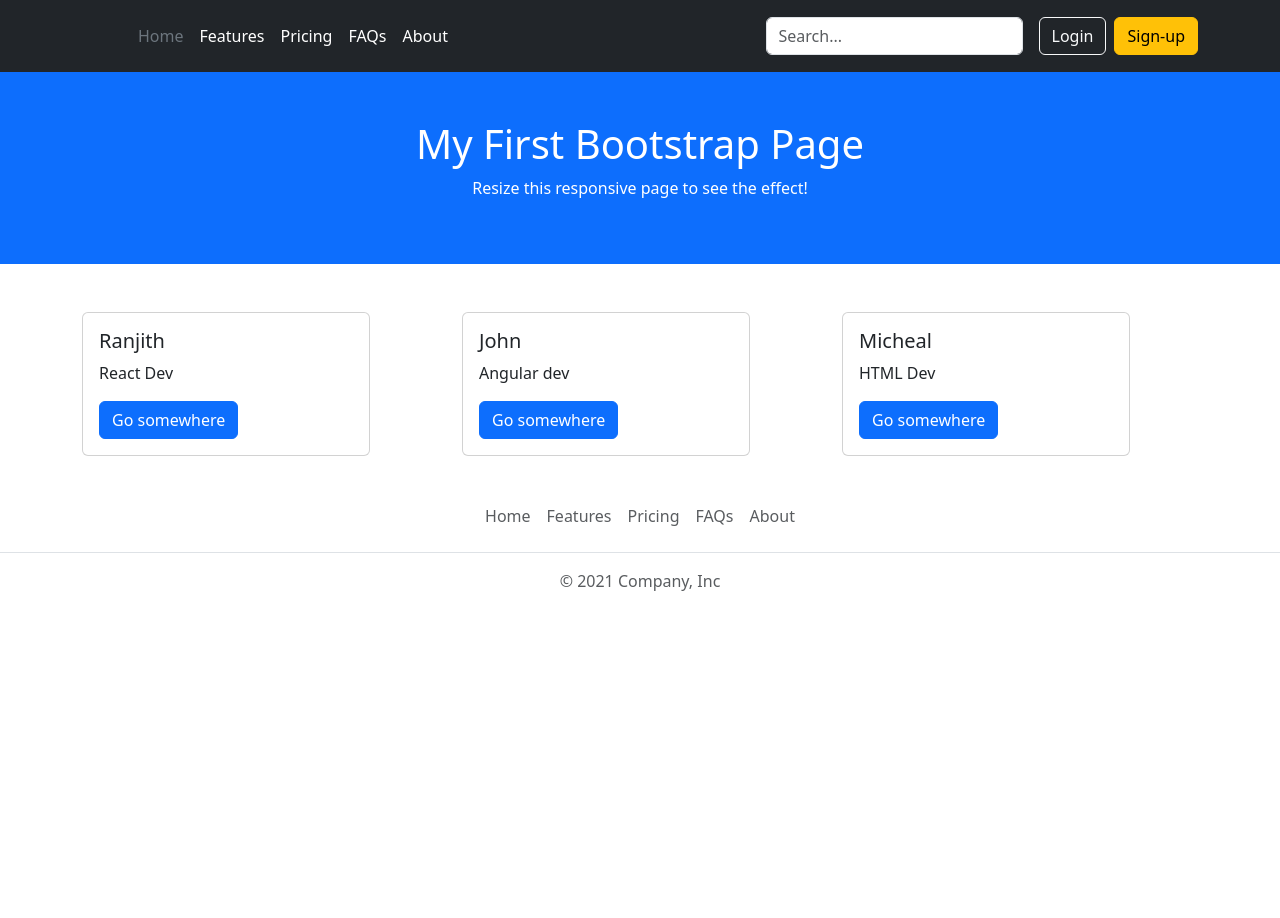
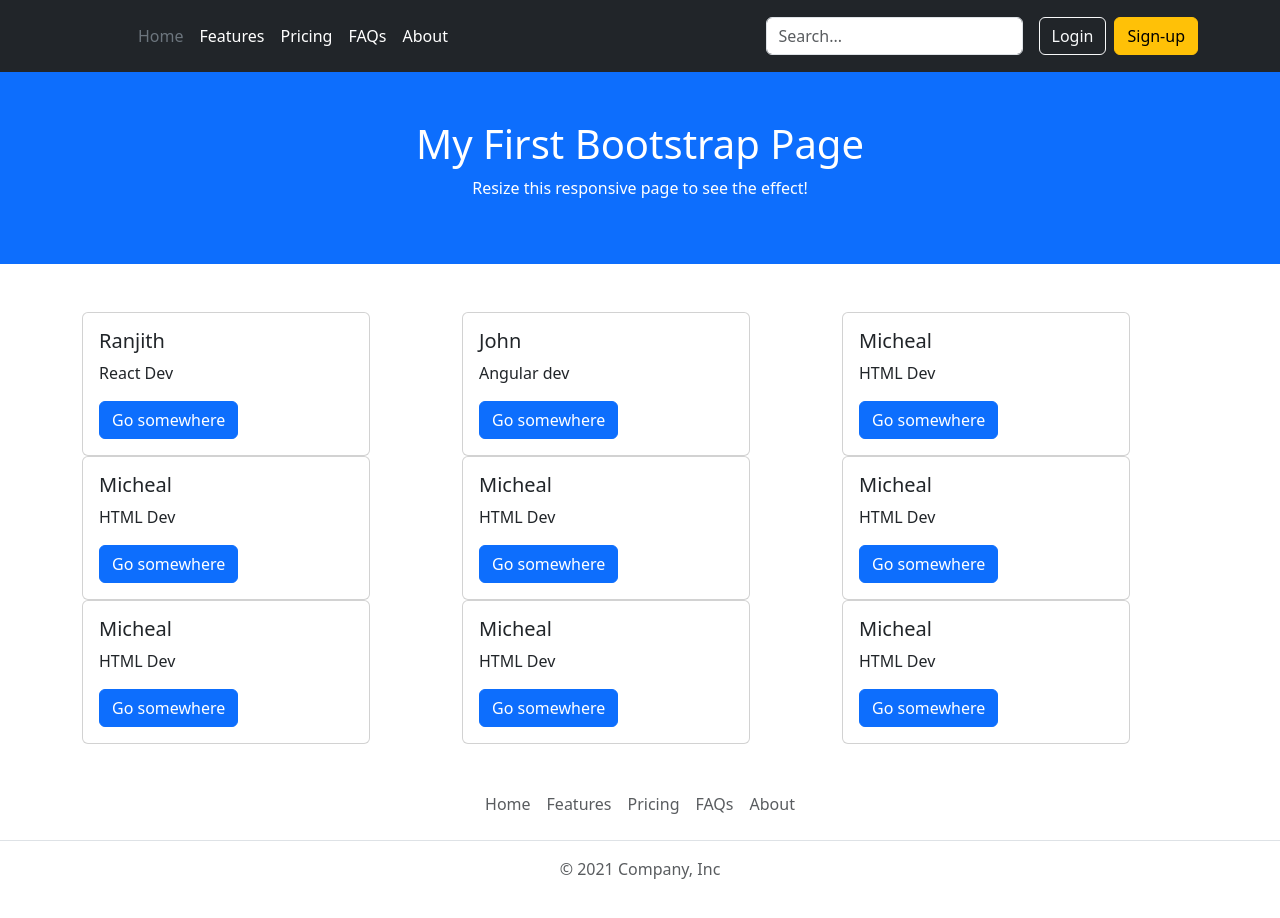
Before and after one commit to Ranjithbaswaraju/vite-react-app, a React (Vite) app: page / in a window 1280 px wide. Shown: the top 918 px of the page. Before the commit the page ends 800 px from the top, so only its background shows below. Built offline with nearby package versions, Linux system fonts and the light colour scheme.

Commit message:
react-bootstrap-webpage

```diff
--- a/src/App.jsx
+++ b/src/App.jsx
@@ -6,7 +6,6 @@ import Card from "./components/bootstrap/first-component"
 const App=()=>{
   return(
     <>
-
     <Header/>
     <Card/>
     <Footer/>
--- a/src/components/bootstrap/bootstrapheader.jsx
+++ b/src/components/bootstrap/bootstrapheader.jsx
@@ -1,7 +1,3 @@
-
-
-
-
 const Header=()=>{
     return(
         <header className="p-3 bg-dark text-white">
--- a/src/components/bootstrap/first-component.jsx
+++ b/src/components/bootstrap/first-component.jsx
@@ -18,6 +18,25 @@ const FirstComponent=()=>{
       <div className="col-sm-4">
         <CustomRectangleCard text={"Micheal"} title={"HTML Dev"}/>
       </div>
+      <div className="col-sm-4">
+        <CustomRectangleCard text={"Micheal"} title={"HTML Dev"}/>
+      </div>
+      <div className="col-sm-4">
+        <CustomRectangleCard text={"Micheal"} title={"HTML Dev"}/>
+      </div>
+      <div className="col-sm-4">
+        <CustomRectangleCard text={"Micheal"} title={"HTML Dev"}/>
+      </div>
+      <div className="col-sm-4">
+        <CustomRectangleCard text={"Micheal"} title={"HTML Dev"}/>
+      </div>
+      <div className="col-sm-4">
+        <CustomRectangleCard text={"Micheal"} title={"HTML Dev"}/>
+      </div>
+      <div className="col-sm-4">
+        <CustomRectangleCard text={"Micheal"} title={"HTML Dev"}/>
+      </div>
+
     </div>
   </div>
 </>
```
